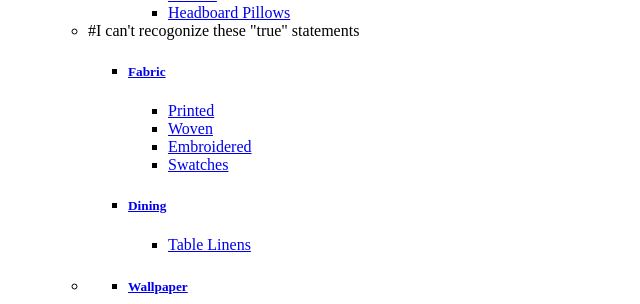
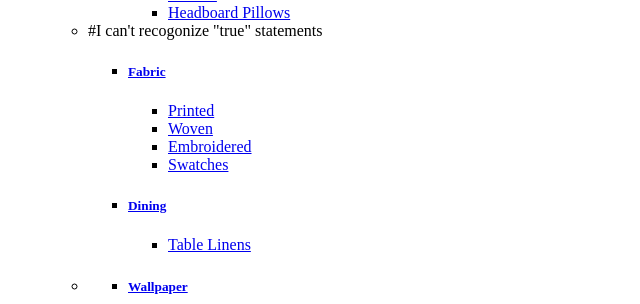
Before and after one commit to Indulr/html_project, a plain HTML site: page index.html in a window 1280 px wide. Shown: the part 411-715 px from the top of the page, 0-640 px from the left. Drawn offline with Linux system fonts and the light colour scheme.

Commit message:
Make new changes

```diff
--- a/index.html
+++ b/index.html
@@ -6,7 +6,7 @@
   </head>
   <body>
     <div class="nav--desktop">
-      # Not sure how different classes are defined throughout this code
+       # Not sure how different classes are defined throughout this code
       <div class="mobile-wrapper">
         <div class="header-cart__wrapper hidden-lg">
         <a href="/cart" class="CartToggle header-cart">
@@ -81,7 +81,7 @@
                             </ul>
                           </li>
                           <li aria-haspopup="true">
-                            #I can't recogonize these "true" statements
+                            #I can't recogonize  "true" statements
                             <ul class="collection-nav--child">
                               <li class="collection-nav--child-link">
                                 <h5>
```
